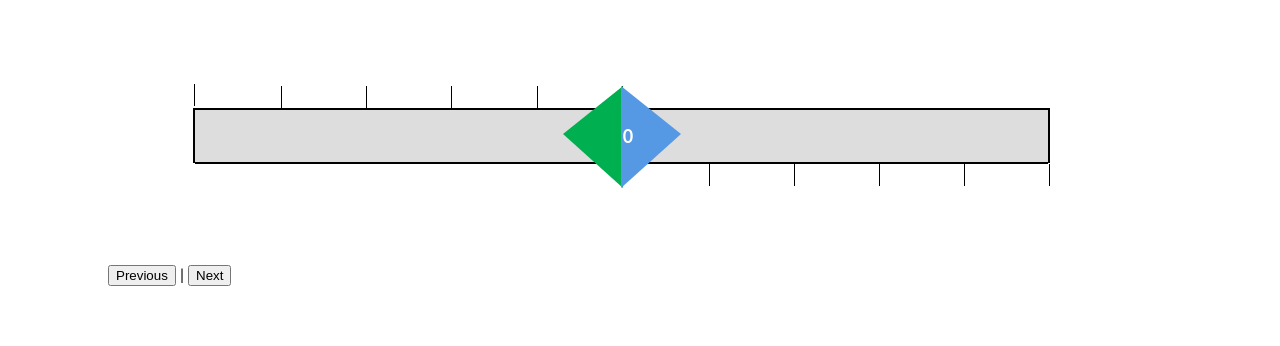
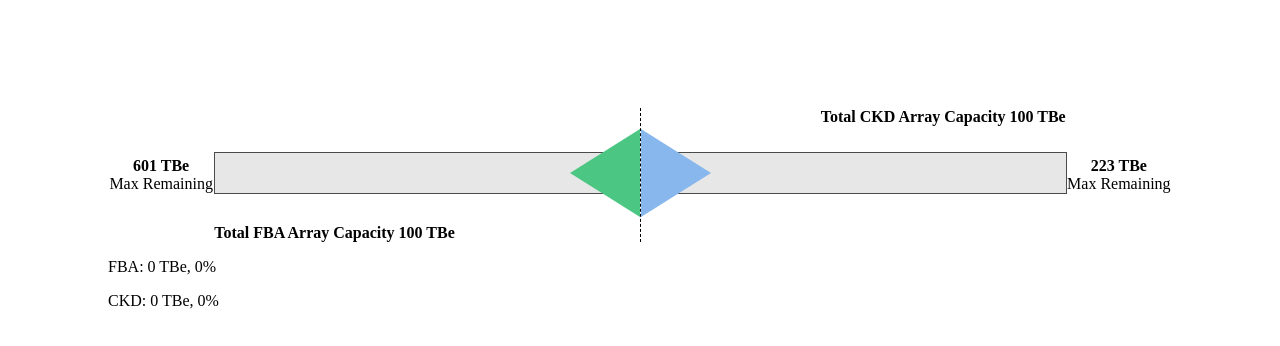
Before and after one commit to VolodymyrLavrenchuk/ui-mockups, an Angular app: page / in a window 1280 px wide. Shown: the top 346 px of the page. Built offline with nearby package versions, Linux system fonts and the light colour scheme.

Commit message:
add slider control version 2

```diff
--- a/src/app/app.component.html
+++ b/src/app/app.component.html
@@ -1,3 +1,4 @@
 <div style="padding: 100px;">
-  <app-growth-slider [data]="steps"></app-growth-slider>
+<!--  <app-growth-slider [data]="steps"></app-growth-slider>-->
+  <app-growth-slider-v2 [data]="sliderData"></app-growth-slider-v2>
 </div>
--- a/src/app/app.component.ts
+++ b/src/app/app.component.ts
@@ -1,4 +1,5 @@
 import { Component } from '@angular/core';
+import { SliderData } from './growth-slider-v2/growth-slider-v2.component';
 
 @Component({
   selector: 'app-root',
@@ -10,4 +11,19 @@ export class AppComponent {
     right: [0, 100, 200, 300, 400, 500],
     left: [100, 80, 60, 40, 20, 0]
   };
+
+  sliderData: SliderData = {
+    left: {
+      title: 'Total FBA Array Capacity',
+      initial: 100,
+      max: 601
+    },
+
+    right: {
+      title: 'Total CKD Array Capacity',
+      initial: 100,
+      max: 223
+    },
+    units: 'TBe'
+  };
 }
--- a/src/app/app.module.ts
+++ b/src/app/app.module.ts
@@ -3,11 +3,12 @@ import { BrowserModule } from '@angular/platform-browser';
 import { FormsModule } from '@angular/forms';
 
 import { GrowthSliderComponent } from './growth-slider/growth-slider.component';
+import { GrowthSliderV2Component } from './growth-slider-v2/growth-slider-v2.component';
 import { AppComponent } from './app.component';
 
 @NgModule({
   imports:      [ BrowserModule, FormsModule ],
-  declarations: [ AppComponent, GrowthSliderComponent ],
+  declarations: [ AppComponent, GrowthSliderComponent, GrowthSliderV2Component ],
   bootstrap:    [ AppComponent ]
 })
 export class AppModule { }
--- /dev/null
+++ b/src/app/growth-slider-v2/growth-slider-v2.component.html
@@ -0,0 +1,33 @@
+<div class="container">
+  <div class="container__slider">
+    <div class="container__slider__items">
+      <div class="container__slider__items__remaining">
+        <div class="container__slider__items__remaining__value">{{left.remaining}} {{data.units}}</div>
+        <div class="container__slider__items__remaining__title">Max Remaining</div>
+      </div>
+      <div class="container__slider__items__chart">
+        <div class="container__slider__items__chart__header"></div>
+        <input type="range" min="0" max="100" class="left slider" [(ngModel)]="left.percent"
+               (ngModelChange)="leftChange($event)">
+        <div class="container__slider__items__chart__footer">{{data.left.title}} {{left.total}} {{data.units}}</div>
+      </div>
+    </div>
+  </div>
+  <div class="container__slider">
+    <div class="container__slider__items">
+      <div class="container__slider__items__chart">
+        <div class="container__slider__items__chart__header right-text">{{data.right.title}} {{right.total}} {{data.units}}</div>
+        <input type="range" min="0" max="100" class="right slider" [(ngModel)]="right.percent"
+               (ngModelChange)="rightChange($event)">
+        <div class="container__slider__items__chart__footer"></div>
+      </div>
+      <div class="container__slider__items__remaining">
+        <div class="container__slider__items__remaining__value">{{right.remaining}} {{data.units}}</div>
+        <div class="container__slider__items__remaining__title">Max Remaining</div>
+      </div>
+    </div>
+  </div>
+</div>
+
+<p>FBA: {{left.current}} {{data.units}}, {{100 - left.percent}}%</p>
+<p>CKD: {{right.current}} {{data.units}}, {{right.percent}}%</p>
--- /dev/null
+++ b/src/app/growth-slider-v2/growth-slider-v2.component.scss
@@ -0,0 +1,110 @@
+.container {
+  display: flex;
+  width: 100%;
+
+  &__slider {
+    display: flex;
+    width: 50%;
+    flex-flow: column nowrap;
+
+    &:first-child {
+      border-right: 1px dashed black;
+    }
+
+    &__items {
+      align-items: center;
+      display: flex;
+
+      &__remaining {
+        width: 20%;
+        text-align: center;
+
+        &__value {
+          font-weight: bold;
+        }
+
+        &__title {
+        }
+      }
+
+      &__chart {
+        width: 80%;
+
+        &__header, &__footer {
+          font-weight: bold;
+          height: 18px;
+        }
+
+        &__header {
+          padding-bottom: 26px;
+        }
+        &__footer {
+          padding-top: 26px;
+        }
+      }
+    }
+
+    .left {
+      //float: right;
+      border-left: 1px solid black;
+
+      &::-webkit-slider-thumb {
+        border-right: 70px solid #00B050;
+      }
+
+      &::-moz-range-thumb {
+        border-right: 70px solid #00B050;
+      }
+    }
+
+    .right {
+      border-right: 1px solid black;
+
+      &::-webkit-slider-thumb {
+        border-left: 70px solid #5599e5;
+      }
+
+      &::-moz-range-thumb {
+        border-left: 70px solid #5599e5;
+      }
+    }
+
+    .right-text {
+      text-align: right;
+    }
+
+    .slider {
+      width: 100%;
+      -webkit-appearance: none;
+      height: 2.5rem;
+      background-color: #ddd;
+      outline: none;
+      opacity: 0.7;
+      -webkit-transition: .2s;
+      transition: opacity .2s;
+      margin: 0;
+      border-top: 1px solid black;
+      border-bottom: 1px solid black;
+
+      &:hover {
+        opacity: 1;
+      }
+
+      &::-webkit-slider-thumb {
+        -webkit-appearance: none;
+        appearance: none;
+        width: 25px;
+        height: 25px;
+        cursor: pointer;
+        border-top: 44px solid transparent;
+        border-bottom: 44px solid transparent;
+      }
+
+      &::-moz-range-thumb {
+        width: 25px;
+        height: 25px;
+        cursor: pointer;
+      }
+    }
+  }
+}
--- /dev/null
+++ b/src/app/growth-slider-v2/growth-slider-v2.component.ts
@@ -0,0 +1,72 @@
+import { AfterViewInit, Component, Input, OnInit } from '@angular/core';
+
+interface SliderDataItem {
+  title: string;
+  initial: number;
+  max: number;
+}
+
+export interface SliderData {
+  left: SliderDataItem;
+  right: SliderDataItem;
+  units: string;
+}
+
+interface ItemValues {
+  percent: number;
+  current: number;
+  remaining: number;
+  total: number;
+}
+
+
+@Component({
+  selector: 'app-growth-slider-v2',
+  templateUrl: './growth-slider-v2.component.html',
+  styleUrls: ['./growth-slider-v2.component.scss']
+})
+export class GrowthSliderV2Component implements OnInit, AfterViewInit {
+
+  left: ItemValues = {
+    percent: 100,
+    current: 0,
+    remaining: 0,
+    total: 0
+  };
+
+  right: ItemValues = {
+    percent: 0,
+    current: 0,
+    remaining: 0,
+    total: 0
+  };
+
+  @Input() data: SliderData;
+
+  ngAfterViewInit(): void {
+  }
+
+  ngOnInit(): void {
+    this.left.remaining = this.data.left.max;
+    this.right.remaining = this.data.right.max;
+
+    this.left.total = this.data.left.initial;
+    this.right.total = this.data.right.initial;
+  }
+
+  leftChange(value) {
+    this.right.percent = 100 - value;
+    this.left.current = Math.round((100 - value) * this.data.left.max / 100);
+    this.left.remaining = this.data.left.max - this.left.current;
+    this.right.remaining = Math.round(this.data.right.max - ((100 - value) * this.data.right.max / 100));
+    this.left.total = this.data.left.initial + this.left.current;
+  }
+
+  rightChange(value) {
+    this.left.percent = 100 - value;
+    this.right.current = Math.round(value * this.data.right.max / 100);
+    this.right.remaining = this.data.right.max - this.right.current;
+    this.left.remaining = Math.round(this.data.left.max - (value * this.data.left.max / 100));
+    this.right.total = this.data.right.initial + this.right.current;
+  }
+}
```
